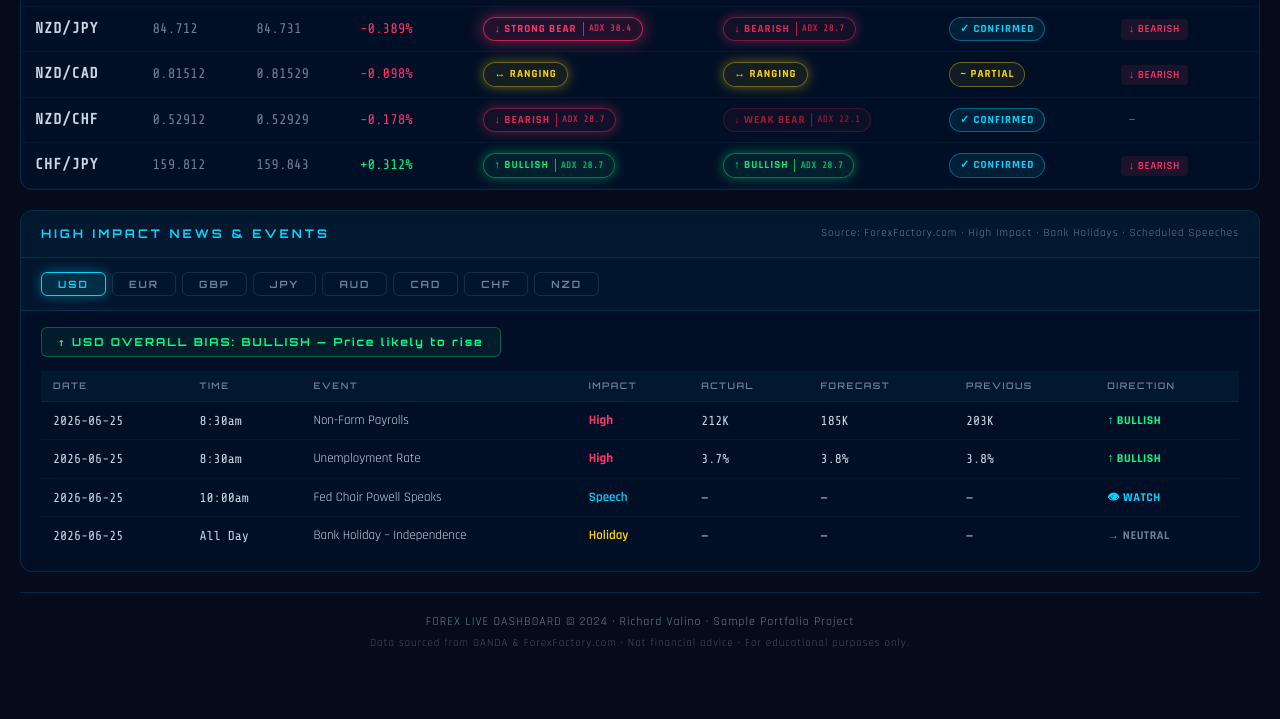
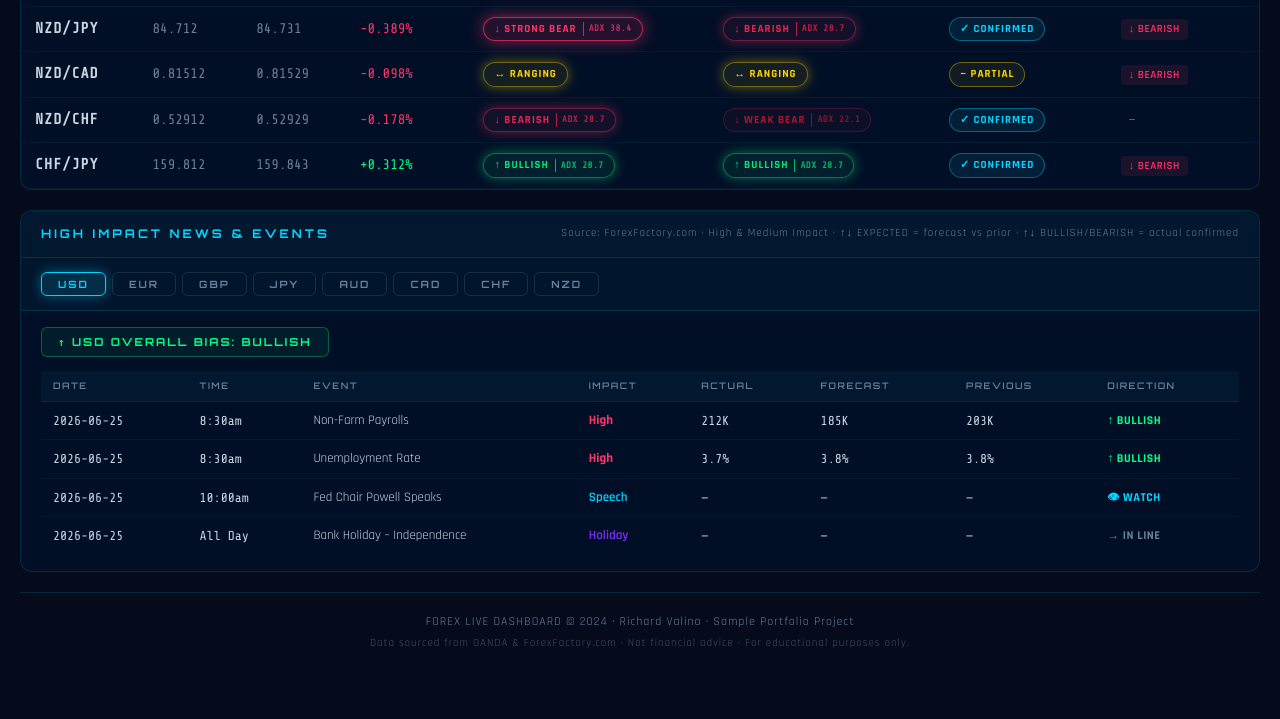
Before and after one commit to rjpvalino/forex-dashboard-cloud, a Flask app: page / in a window 1280 px wide. Shown: the part 1715-2434 px from the top of the page. Run offline with Flask 2, Linux system fonts and the light colour scheme.

Commit message:
Fix news: add Medium events, distinguish expected vs confirmed direction

```diff
--- a/data/forex_factory.py
+++ b/data/forex_factory.py
@@ -22,7 +22,7 @@ HEADERS = {
     'Referer': 'https://www.forexfactory.com/',
 }
 
-HIGH_IMPACT = {'High', 'Holiday'}
+HIGH_IMPACT = {'High', 'Medium', 'Holiday'}
 
 
 class ForexFactoryClient:
--- a/data/news_analyzer.py
+++ b/data/news_analyzer.py
@@ -17,7 +17,10 @@ class NewsAnalyzer:
             currency = event.get('currency', '').upper().strip()
             if not currency or len(currency) != 3:
                 continue
+            actual = self._parse_num(event.get('actual', ''))
             event['direction'] = self._direction(event)
+            # 'actual' = confirmed result available; 'forecast' = using forecast vs previous
+            event['direction_basis'] = 'actual' if actual is not None else 'forecast'
             by_currency.setdefault(currency, []).append(event)
 
         # Attach overall bias per currency
--- a/static/css/style.css
+++ b/static/css/style.css
@@ -409,15 +409,19 @@ body {
 .news-tbl tr:hover td { background: rgba(0,212,255,.04); }
 
 .imp-high { color: var(--dn);  font-weight: 700; }
-.imp-hol  { color: var(--rng); font-weight: 600; }
+.imp-med  { color: var(--rng); font-weight: 600; }
+.imp-hol  { color: var(--sec); font-weight: 600; }
 .imp-sp   { color: var(--pri); font-weight: 600; }
 
 .dir { font-size: 12px; font-weight: 700; letter-spacing: .5px; }
-.dir-bull { color: var(--up); }
-.dir-bear { color: var(--dn); }
-.dir-neu  { color: var(--txt2); }
-.dir-watch { color: var(--pri); }
-.dir-pend  { color: var(--rng); }
+.dir-bull     { color: var(--up); }
+.dir-bear     { color: var(--dn); }
+.dir-neu      { color: var(--txt2); }
+.dir-watch    { color: var(--pri); }
+.dir-pend     { color: var(--rng); }
+/* Dimmed variants: direction derived from forecast vs previous, not confirmed actual */
+.dir-exp-bull { color: #00a854; }
+.dir-exp-bear { color: #a81830; }
 
 .mono { font-family: 'Share Tech Mono', monospace; }
 
--- a/static/js/dashboard.js
+++ b/static/js/dashboard.js
@@ -200,10 +200,10 @@ function switchTab(cur) {
 
 function biasBadge(bias, cur) {
   const map = {
-    'Bullish': `<div class="news-bias nb-bull">↑ ${cur} OVERALL BIAS: BULLISH — Price likely to rise</div>`,
-    'Bearish': `<div class="news-bias nb-bear">↓ ${cur} OVERALL BIAS: BEARISH — Price likely to fall</div>`,
+    'Bullish': `<div class="news-bias nb-bull">↑ ${cur} OVERALL BIAS: BULLISH</div>`,
+    'Bearish': `<div class="news-bias nb-bear">↓ ${cur} OVERALL BIAS: BEARISH</div>`,
     'Mixed':   `<div class="news-bias nb-mix">~ ${cur} OVERALL BIAS: MIXED SIGNALS</div>`,
-    'Neutral': `<div class="news-bias nb-neu">→ ${cur} OVERALL BIAS: NEUTRAL — No directional data yet</div>`,
+    'Neutral': `<div class="news-bias nb-neu">→ ${cur} OVERALL BIAS: NEUTRAL</div>`,
   };
   return map[bias] || '';
 }
@@ -220,7 +220,7 @@ function makeNewsTable(events) {
       <td class="mono">${e.actual  || '—'}</td>
       <td class="mono">${e.forecast || '—'}</td>
       <td class="mono">${e.previous || '—'}</td>
-      <td>${dirBadge(e.direction)}</td>
+      <td>${dirBadge(e.direction, e.direction_basis)}</td>
     </tr>
   `).join('');
 
@@ -237,20 +237,33 @@ function makeNewsTable(events) {
 
 function impactClass(impact) {
   if (impact === 'High')    return 'imp-high';
+  if (impact === 'Medium')  return 'imp-med';
   if (impact === 'Holiday') return 'imp-hol';
   if (impact === 'Speech')  return 'imp-sp';
   return '';
 }
 
-function dirBadge(dir) {
+function dirBadge(dir, basis) {
+  if (basis === 'actual') {
+    // Confirmed: actual released value compared against forecast
+    const map = {
+      'Bullish': '<span class="dir dir-bull">↑ BULLISH</span>',
+      'Bearish': '<span class="dir dir-bear">↓ BEARISH</span>',
+      'Neutral': '<span class="dir dir-neu">→ NEUTRAL</span>',
+      'Watch':   '<span class="dir dir-watch">👁 WATCH</span>',
+      'Pending': '<span class="dir dir-pend">⏳ PENDING</span>',
+    };
+    return map[dir] || `<span class="dir dir-neu">${dir || '—'}</span>`;
+  }
+  // Forecast basis: direction derived from forecast vs previous (pre-release expectation)
   const map = {
-    'Bullish': '<span class="dir dir-bull">↑ BULLISH</span>',
-    'Bearish': '<span class="dir dir-bear">↓ BEARISH</span>',
-    'Neutral': '<span class="dir dir-neu">→ NEUTRAL</span>',
+    'Bullish': '<span class="dir dir-exp-bull">↑ EXPECTED</span>',
+    'Bearish': '<span class="dir dir-exp-bear">↓ EXPECTED</span>',
+    'Neutral': '<span class="dir dir-neu">→ IN LINE</span>',
     'Watch':   '<span class="dir dir-watch">👁 WATCH</span>',
     'Pending': '<span class="dir dir-pend">⏳ PENDING</span>',
   };
-  return map[dir] || `<span class="dir dir-neu">${dir || '—'}</span>`;
+  return map[dir] || `<span class="dir dir-pend">⏳ PENDING</span>`;
 }
 
 /* ── Filters ────────────────────────────────────────────────────────── */
--- a/templates/index.html
+++ b/templates/index.html
@@ -186,7 +186,7 @@
     <section class="news-section">
       <div class="sec-hdr">
         <h2 class="sec-title">HIGH IMPACT NEWS &amp; EVENTS</h2>
-        <span class="sec-sub">Source: ForexFactory.com · High Impact · Bank Holidays · Scheduled Speeches</span>
+        <span class="sec-sub">Source: ForexFactory.com · High &amp; Medium Impact · ↑↓ EXPECTED = forecast vs prior · ↑↓ BULLISH/BEARISH = actual confirmed</span>
       </div>
       <div class="currency-tabs" id="ctabs"></div>
       <div class="news-panels" id="npanels">
```
